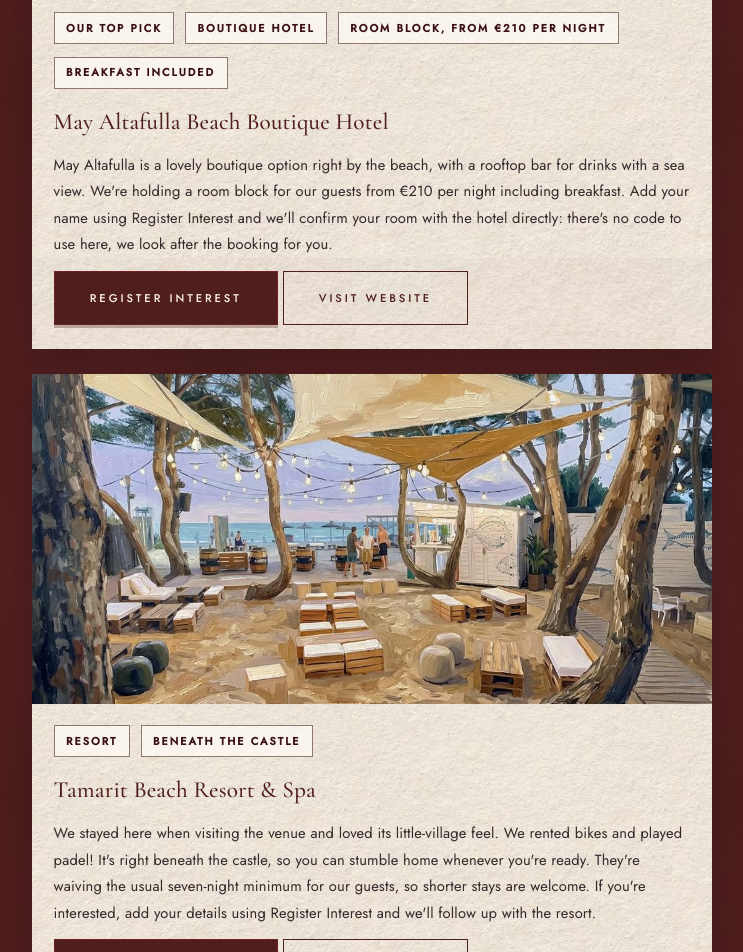
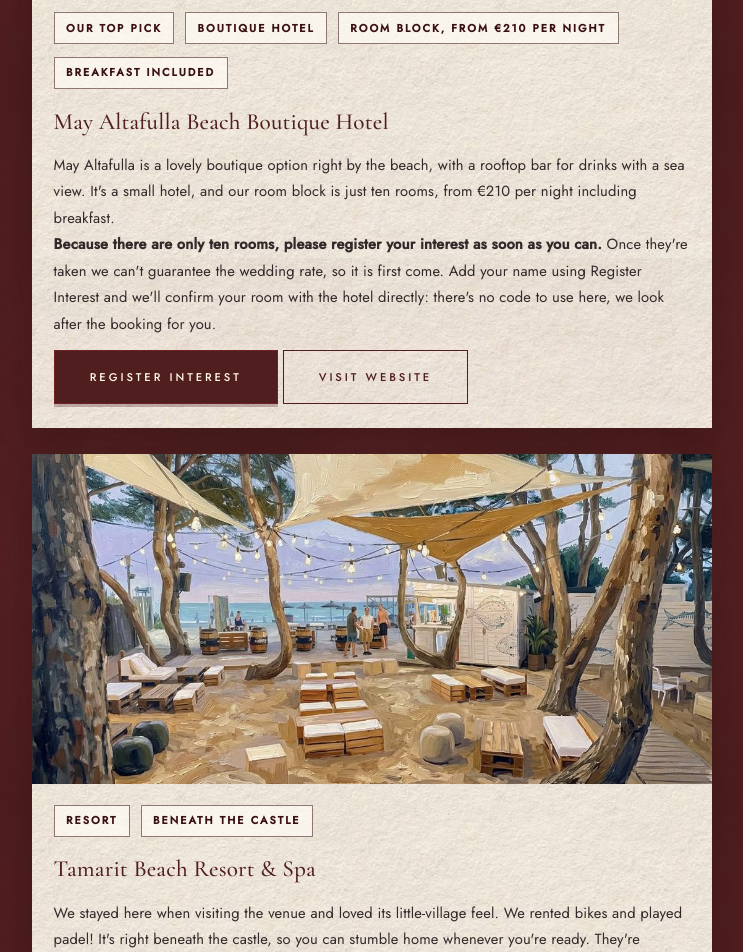
Before and after one commit to churlbap/wedding-site, a plain HTML site: page where-to-stay.html in a window 1280 px wide. Shown: the part 1433-2385 px from the top of the page, without its empty margins (268-1011 px from the left). Drawn offline with nearby package versions, Linux system fonts and the light colour scheme; a web font is replaced by a local one.

Commit message:
State that the May room block is ten rooms and urge early registration

```diff
--- a/where-to-stay.html
+++ b/where-to-stay.html
@@ -7,7 +7,7 @@
   <link rel="preconnect" href="https://fonts.googleapis.com">
   <link rel="preconnect" href="https://fonts.gstatic.com" crossorigin>
   <link href="https://fonts.googleapis.com/css2?family=Cormorant+Garamond:ital,wght@0,400;0,500;0,600;1,400&family=Italianno&family=Jost:wght@300;400;500&display=swap" rel="stylesheet">
-  <link rel="stylesheet" href="styles.css?v=125">
+  <link rel="stylesheet" href="styles.css?v=126">
 </head>
 <body class="page-stay">
   <header class="site-header">
@@ -56,7 +56,8 @@
         <span class="tag">Room block, from €210 per night</span>
         <span class="tag">Breakfast included</span>
         <h3>May Altafulla Beach Boutique Hotel</h3>
-        <p>May Altafulla is a lovely boutique option right by the beach, with a rooftop bar for drinks with a sea view. We're holding a room block for our guests from €210 per night including breakfast. Add your name using Register Interest and we'll confirm your room with the hotel directly: there's no code to use here, we look after the booking for you.</p>
+        <p>May Altafulla is a lovely boutique option right by the beach, with a rooftop bar for drinks with a sea view. It's a small hotel, and our room block is just ten rooms, from €210 per night including breakfast.</p>
+        <p><strong>Because there are only ten rooms, please register your interest as soon as you can.</strong> Once they're taken we can't guarantee the wedding rate, so it is first come. Add your name using Register Interest and we'll confirm your room with the hotel directly: there's no code to use here, we look after the booking for you.</p>
         <p style="margin-top:.8rem"><a class="btn" href="register-interest.html">Register Interest</a> <a class="btn ghost" href="https://www.mayboutiquehotel.com/en/" target="_blank" rel="noopener">Visit Website</a></p>
         </div>
       </div>
```
Also changed, not shown: 404.html (+1 -1 lines), faq.html (+1 -1 lines), index.html (+1 -1 lines), local-area.html (+1 -1 lines), register-interest.html (+1 -1 lines), schedule.html (+1 -1 lines).
